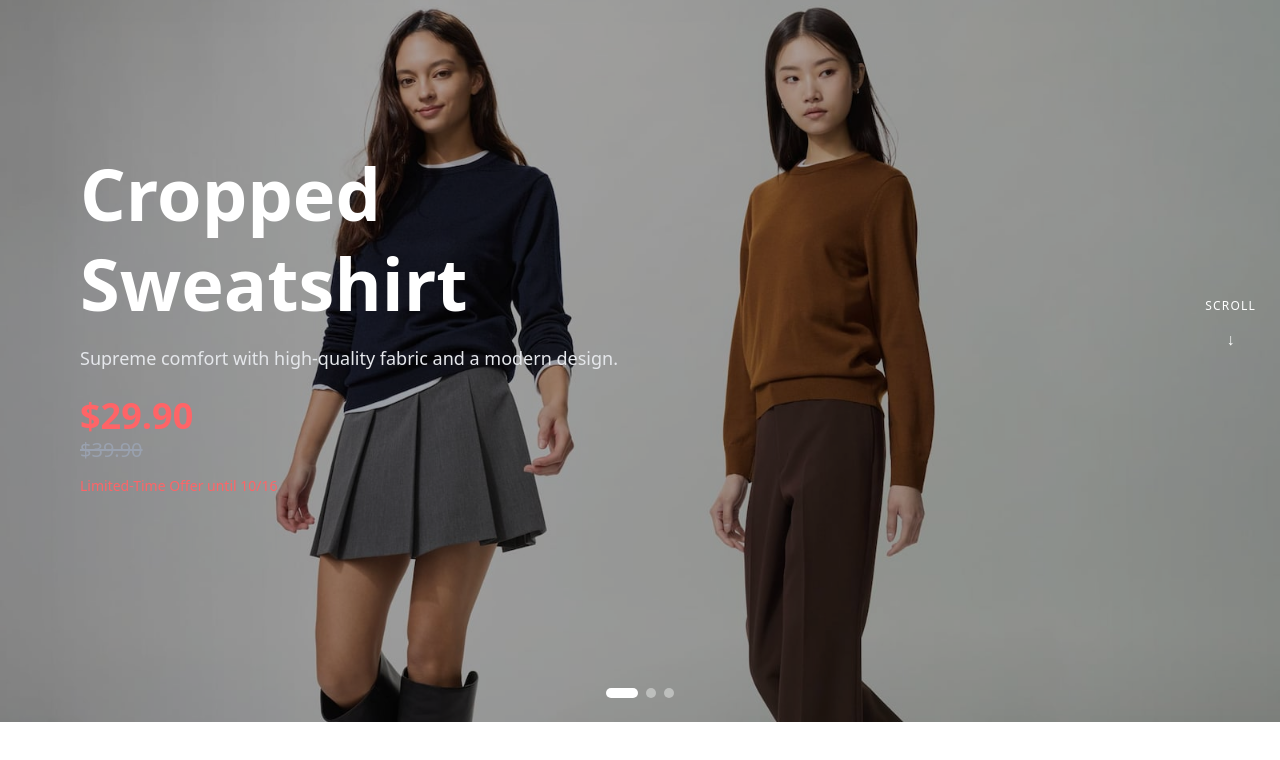
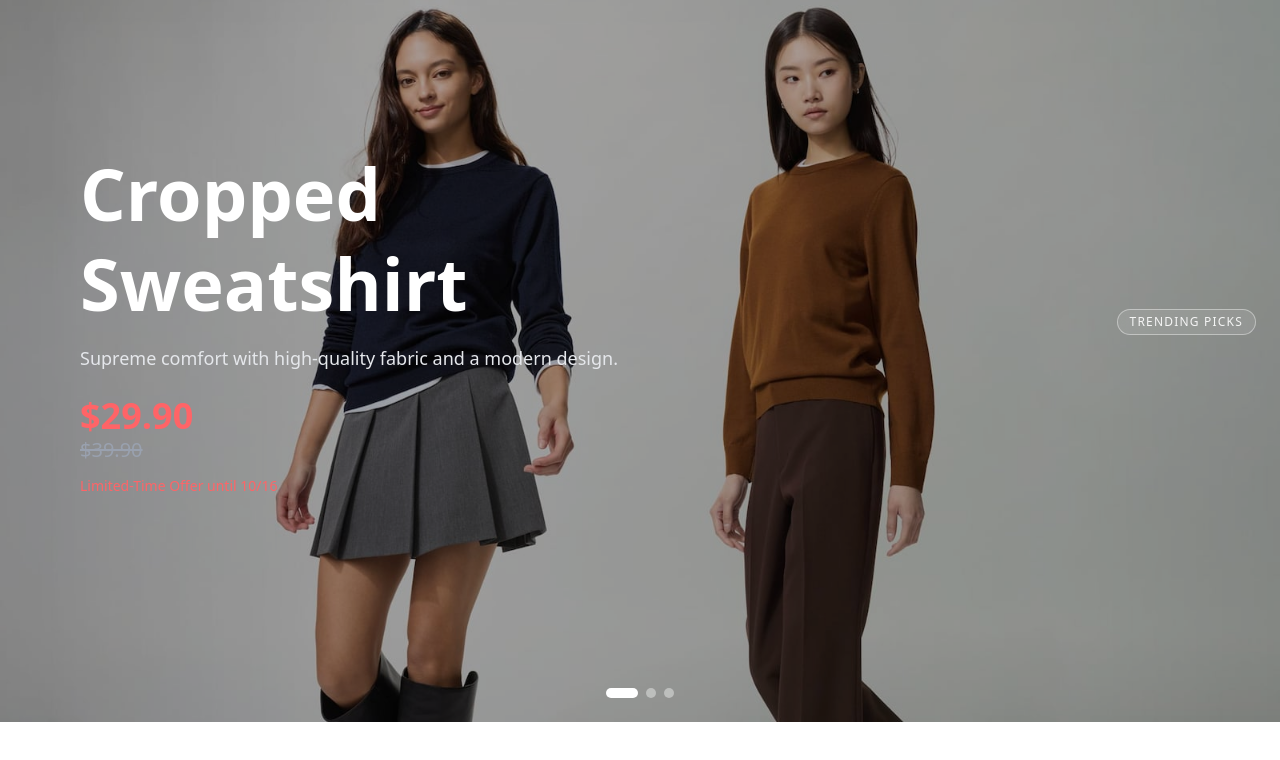
Before and after one commit to bhuvan-365/ecommerce-site, a Next.js app: page / in a window 1280 px wide. Shown: the part 2531-3291 px from the top of the page. Built offline with nearby package versions, Linux system fonts and the light colour scheme.

Commit message:
vertical slider fix

```diff
--- a/src/app/home/Trending.tsx
+++ b/src/app/home/Trending.tsx
@@ -53,6 +53,8 @@ const HeroEmbla: React.FC = () => {
     const sectionRef = useRef<HTMLDivElement>(null);
     const containerRef = useRef<HTMLDivElement>(null);
     const isScrollingRef = useRef(false);
+    const scrollAccumulatorRef = useRef(0);
+    const SCROLL_THRESHOLD = 180;
 
     // Detect when section is in view and pin/unpin
     useEffect(() => {
@@ -89,38 +91,36 @@ const HeroEmbla: React.FC = () => {
             if (isScrollingRef.current) return;
 
             const delta = e.deltaY;
-            if (Math.abs(delta) < 30) return;
+            if (Math.abs(delta) < 5) return;
+
+            const canScroll = delta > 0 ? emblaApi.canScrollNext() : emblaApi.canScrollPrev();
+            if (!canScroll) {
+                document.body.style.overflow = "auto";
+                setIsPinned(false);
+                scrollAccumulatorRef.current = 0;
+                return;
+            }
 
             e.preventDefault();
+            scrollAccumulatorRef.current += delta;
 
-            if (delta > 0) {
-                // Scroll down → next slide
-                if (emblaApi.canScrollNext()) {
-                    emblaApi.scrollNext();
-                    blockScroll();
-                } else {
-                    // At last slide, allow normal scroll
-                    document.body.style.overflow = "auto";
-                    setIsPinned(false);
-                }
+            if (Math.abs(scrollAccumulatorRef.current) < SCROLL_THRESHOLD) return;
+
+            if (scrollAccumulatorRef.current > 0) {
+                emblaApi.scrollNext();
             } else {
-                // Scroll up → previous slide
-                if (emblaApi.canScrollPrev()) {
-                    emblaApi.scrollPrev();
-                    blockScroll();
-                } else {
-                    // At first slide, allow normal scroll
-                    document.body.style.overflow = "auto";
-                    setIsPinned(false);
-                }
+                emblaApi.scrollPrev();
             }
+
+            scrollAccumulatorRef.current = 0;
+            blockScroll();
         };
 
         const blockScroll = () => {
             isScrollingRef.current = true;
             setTimeout(() => {
                 isScrollingRef.current = false;
-            }, 600);
+            }, 300);
         };
 
         window.addEventListener("wheel", handleWheel, { passive: false });
@@ -142,7 +142,11 @@ const HeroEmbla: React.FC = () => {
     }, [emblaApi]);
 
     return (
-        <section ref={sectionRef} className="relative h-[300vh]">
+        <section
+            ref={sectionRef}
+            className="relative"
+            style={{ height: `calc(100vh * ${slides.length})` }}
+        >
             {/* Sticky Pinned Slider */}
             <div
                 ref={containerRef}
@@ -202,16 +206,11 @@ const HeroEmbla: React.FC = () => {
                     ))}
                 </div>
 
-                {/* Scroll Indicator */}
-                <div className="absolute top-1/2 right-6 -translate-y-1/2 flex flex-col items-center gap-2 z-20">
-                    <span className="text-white text-xs uppercase tracking-widest">Scroll</span>
-                    <motion.div
-                        animate={{ y: [0, 8, 0] }}
-                        transition={{ duration: 1.5, repeat: Infinity }}
-                        className="text-white"
-                    >
-                        ↓
-                    </motion.div>
+                {/* Side Mention */}
+                <div className="absolute top-1/2 right-6 -translate-y-1/2 z-20">
+                    <div className="rounded-full border border-white/40 px-3 py-1 text-xs uppercase tracking-widest text-white/90 bg-white/10 backdrop-blur-sm">
+                        Trending picks
+                    </div>
                 </div>
             </div>
         </section>
```
